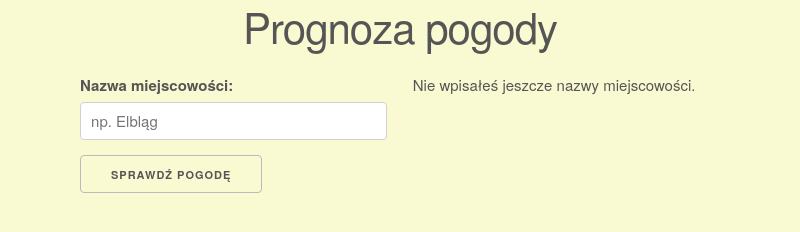
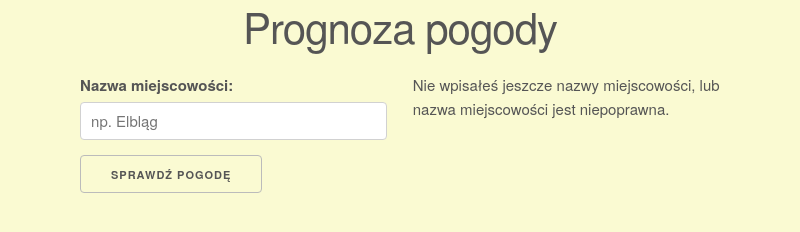
Before and after one commit to MatBocz-PWSZ/ElectronJS-DesktopApp, an Electron app: page index.html in a window 800 px wide. Drawn offline with nearby package versions, Linux system fonts and the light colour scheme.

Commit message:
Update index.html

```diff
--- a/index.html
+++ b/index.html
@@ -9,7 +9,7 @@
     <link rel="stylesheet" href="css/skeleton.css">
     <link rel="stylesheet" href="css/style.css">
 
-    <title>Pogoda</title>
+    <title>Prognoza pogody</title>
 </head>
 
 <body>
@@ -25,7 +25,7 @@
                 </div>
 
                 <div class="six columns" id="divWeather">
-                    <p>Nie wpisałeś jeszcze nazwy miejscowości.</p>
+                    <p>Nie wpisałeś jeszcze nazwy miejscowości, lub nazwa miejscowości jest niepoprawna.</p>
                 </div>
             </div>
         </form>
```
